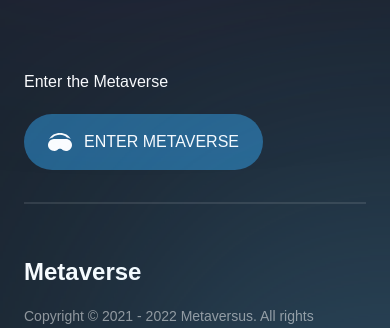
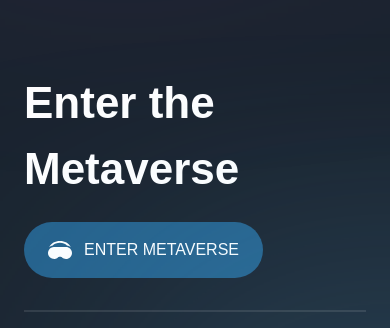
Before and after one commit to minhouuuuuu/nguyen-minh-metaverse, a Next.js app: page / in a window 390 px wide. Shown: the part 7106-7434 px from the top of the page. Built offline with nearby package versions, Linux system fonts and the light colour scheme; a web font is replaced by a local one.

Commit message:
fix jsx atributes

```diff
--- a/components/Footer.jsx
+++ b/components/Footer.jsx
@@ -1,5 +1,3 @@
-'use client';
-
 import { motion } from 'framer-motion';
 import { socials } from '../constants';
 
@@ -13,13 +11,13 @@ const Footer = () => (
     whileInView="show"
     className={`${styles.paddings} py-8 relative`}
   >
-    <div className='footer-gradient'/>
+    <div className='footer-gradient' />
 
     <div className={`${styles.innerWidth} mx-auto flex flex-col gap-8`}>
       <div className='flex items-center justify-between flex-wrap gap-5'>
-        <h4 className='font-vold md:text-[64px] text -[44px] text-white'>Enter the Metaverse</h4>
-        <button type="button" className='flex items-center h-fit py-4 px-6 bg-[#25618b] rounded-[32px] gap-[12px]'>
-          <img src="/headset.svg" alt="headset" className='w-[24px] h-[24px] object-contain'/>
+        <h4 className='font-bold md:text-[64px] text-[44px] text-white'>Enter the Metaverse</h4>
+        <button type="button" className='flex items-center flex-shrink-0 py-4 px-6 bg-[#25618b] rounded-[32px] gap-[12px]'>
+          <img src="/headset.svg" alt="headset" className='w-[24px] h-[24px] object-contain' />
           <span className='font-normal text-[16px] text-white'>ENTER METAVERSE</span>
         </button>
       </div>
--- a/components/InsightCard.jsx
+++ b/components/InsightCard.jsx
@@ -7,7 +7,7 @@ import { fadeIn } from '../utils/motion';
 const InsightCard = ({ imgUrl, title, subtitle, index }) => (
   <motion.div
     variants={fadeIn('up', 'spring', index * 0.5, 1)}
-    className="flex md:flex-row flex-col gap-4"
+    className='flex md:flex-row flex-col gap-4'
   >
     <img
       src={imgUrl}
@@ -28,7 +28,7 @@ const InsightCard = ({ imgUrl, title, subtitle, index }) => (
         <img
           src="arrow.svg"
           alt="arrow"
-          className='w-[40% h-[40%] object-contain'
+          className='w-[40%] h-[40%] object-contain'
         />
       </div>
     </div>
```
